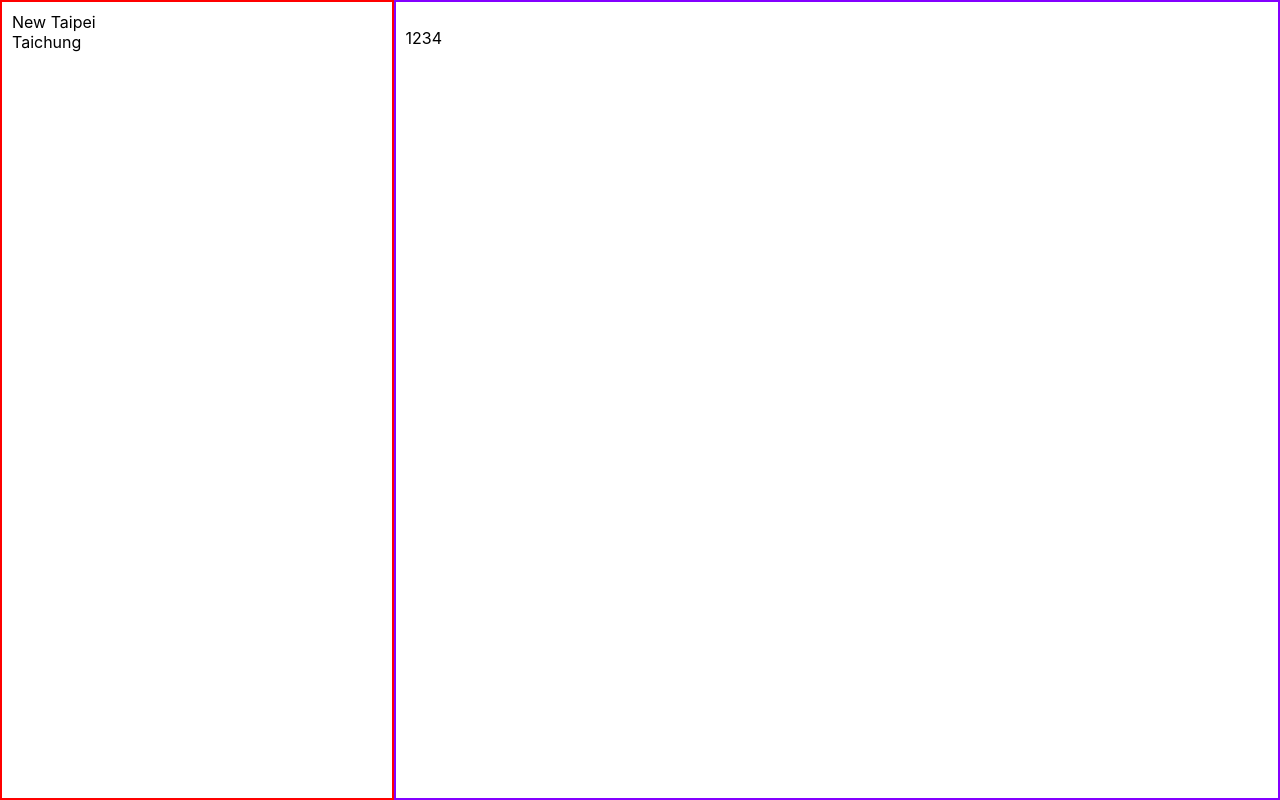
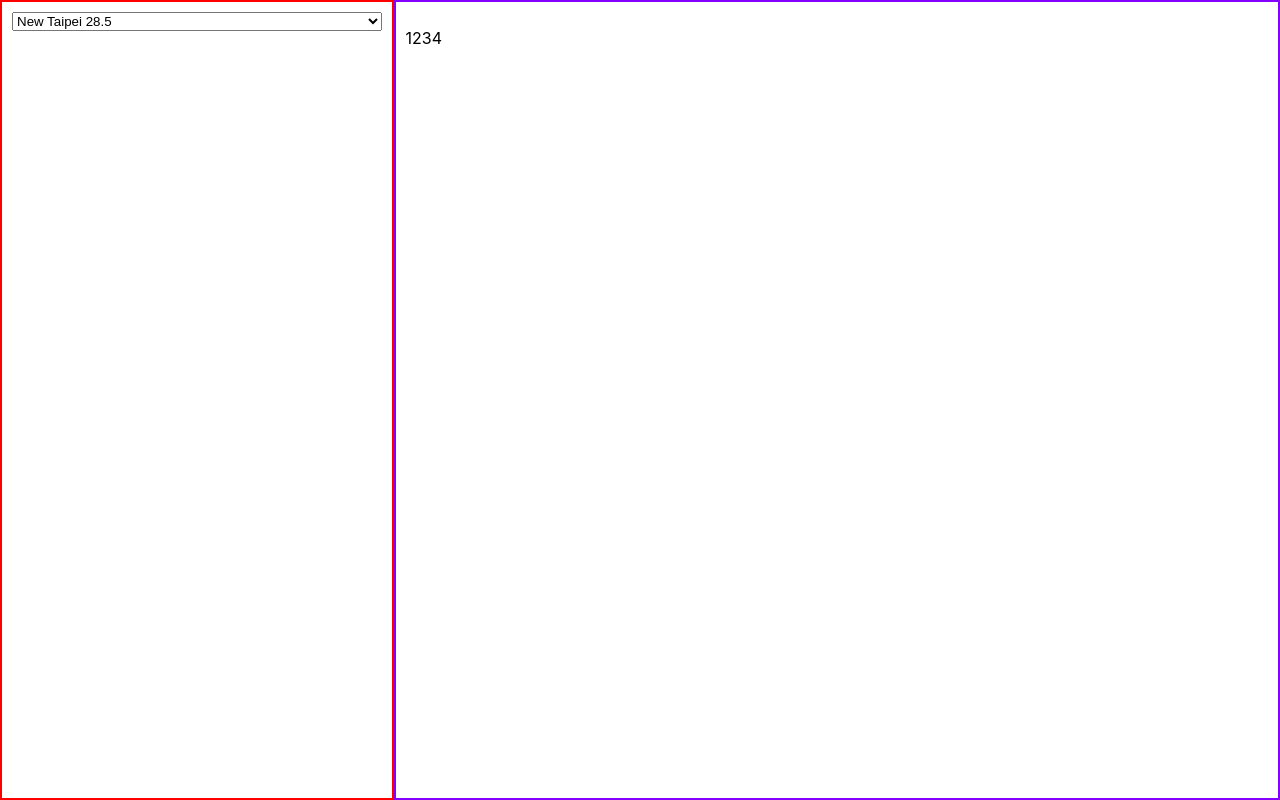
Before and after one commit to hopewu0320/Weather-app, a React (Create React App) app in the folder weather-front/: page / in a window 1280 px wide. Built offline with nearby package versions, Linux system fonts and the light colour scheme; data requests are answered from the project's data file.

Commit message:
merge 分析數據 & model code

```diff
--- a/weather-front/src/HomePage/components/List.js
+++ b/weather-front/src/HomePage/components/List.js
@@ -4,26 +4,31 @@ function refresh(){
     alert('Hello')
 }
 /*
-onClick後 會去後端拉資料 顯示在前端
+onClick後 會去後端拉資料 顯示在前端(跳頁) onChange
 */
-/*
-next : json Server資料 放在表單
-*/
+
 const List = ({data})=>{
 
 
-    const users = [
-        {name:"Pedro",age:21},
-        {name:"Hope",age:23}
-    ]
+
+    // const users = [
+    //     {name:"Pedro",age:21},
+    //     {name:"Hope",age:23}
+    // ]
+
     console.log(data)
-    console.log(users)
     return <div className="list">
-        {data &&  data.map((item)=>{
-            return(
-                <div>{item.Nation}</div>
-            )
-        })}
+        <select name="WeatherData">
+            {data && data.map((item)=>{
+                return(
+                    <option>
+                        <div>
+                            {item.Nation} {item.Temperature}
+                        </div>
+                    </option>
+                )
+            })}
+        </select>
     </div>
 }
 
--- a/weather-front/src/HomePage/index.js
+++ b/weather-front/src/HomePage/index.js
@@ -9,7 +9,6 @@ const HomePage = () =>{
         .then(res => res.json())
         .then(resdata =>{
             setData(resdata);
-            console.log(resdata);
         })
     }
     useEffect(()=>{
```
Also changed, not shown: weather-front/src/Scenario.txt (added), 2 other files (tests, documents, lock files or other folders).
